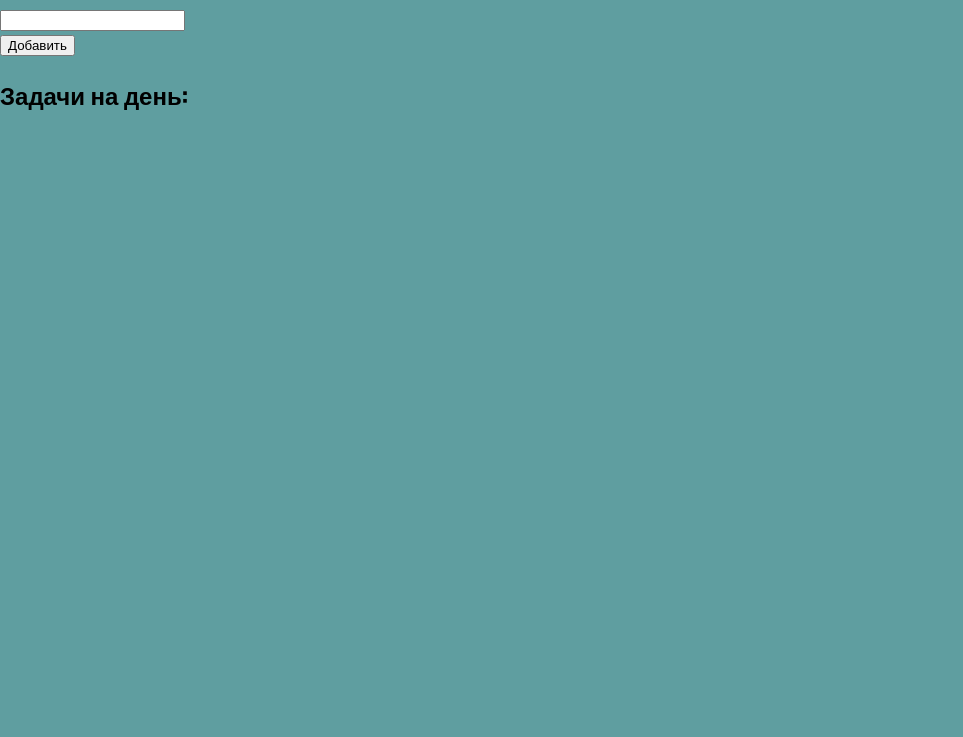
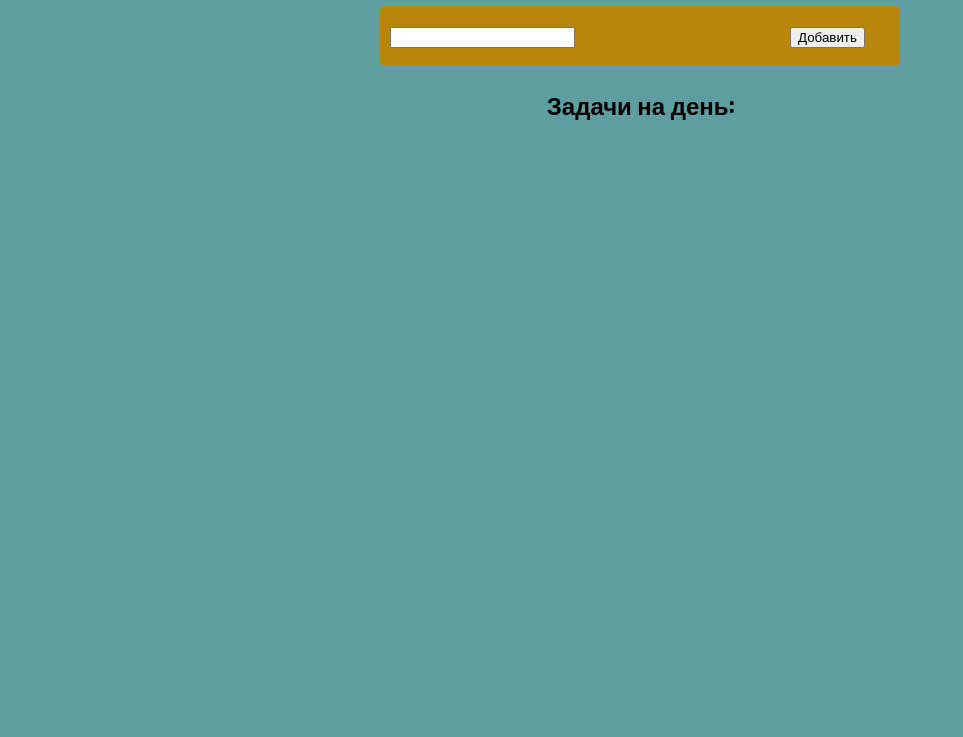
Before and after one commit to Melandr/ToDoList, a plain HTML site: page index.html in a window 1280 px wide. Shown: the part 84-821 px from the top of the page, without its empty margins (0-963 px from the left). Drawn offline with nearby package versions, Linux system fonts and the light colour scheme.

Commit message:
add css class

```diff
--- a/style.css
+++ b/style.css
@@ -9,3 +9,25 @@ body {
 h1 {
   text-align: center;
 }
+
+.flex-wrapper {
+  display: flex;
+  flex-flow: column;
+  justify-content: center;
+  align-items: center;
+  width: 100%;
+}
+
+.add-task-wrapper {
+  display: flex;
+  width: 500px;
+  min-height: 40px;
+  align-items: center;
+  background-color: darkgoldenrod;
+  border-radius: 5px;
+  padding: 10px;
+}
+
+.input-wrapper {
+  width: 80%;
+}
```
